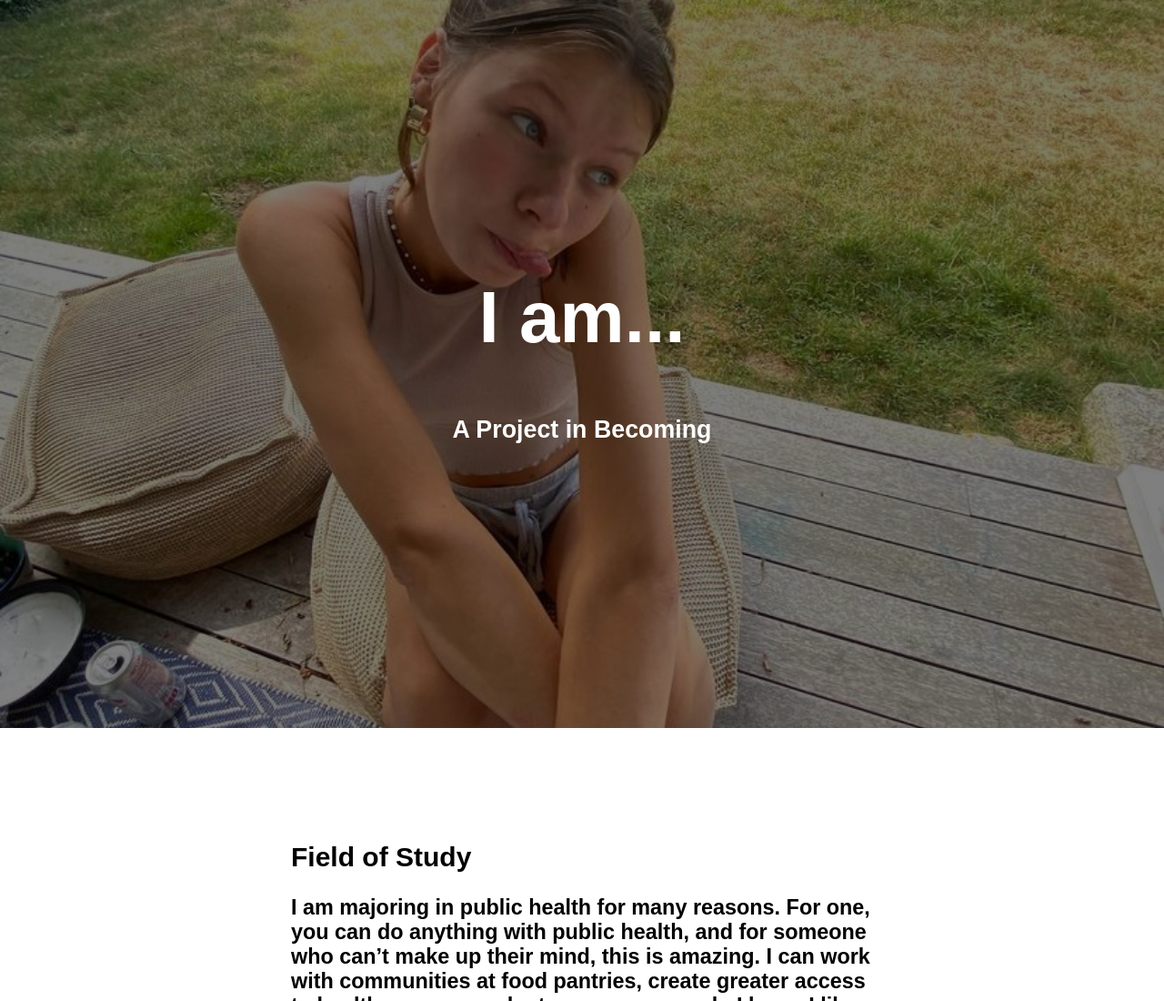
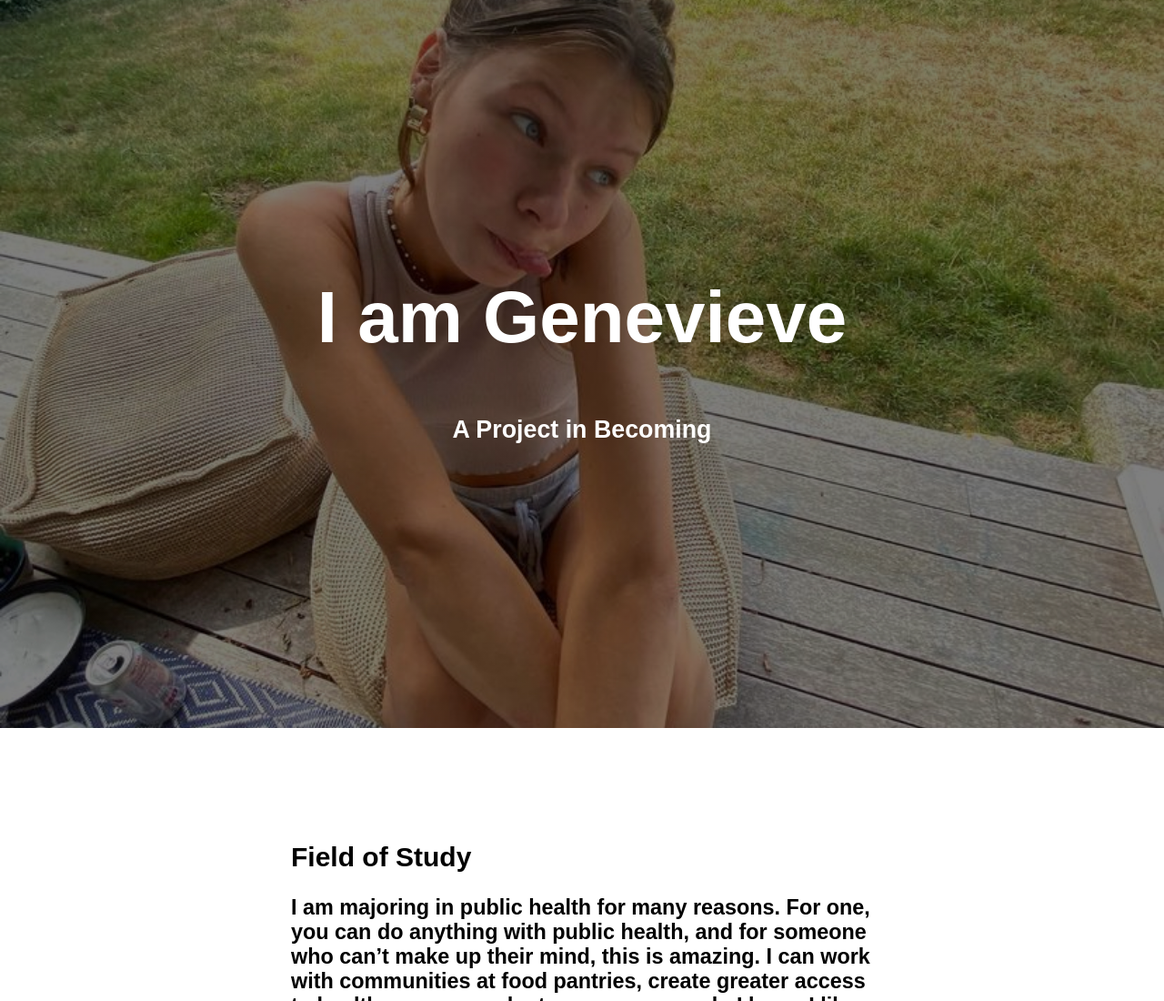
Before and after one commit to genevers/Gen-Evers, a plain HTML site: page index.html in a window 1280 px wide. Shown: the top 1100 px of the page at 91% size. Drawn offline with Linux system fonts and the light colour scheme.

Commit message:
Update index.html

```diff
--- a/index.html
+++ b/index.html
@@ -26,7 +26,7 @@
 
 <div class="hero-image">
   <div class="hero-text">
-      <h1>I am...</h1>
+      <h1>I am Genevieve</h1>
       <h2>A Project in Becoming</h2>
   </div>
 </div>
```
